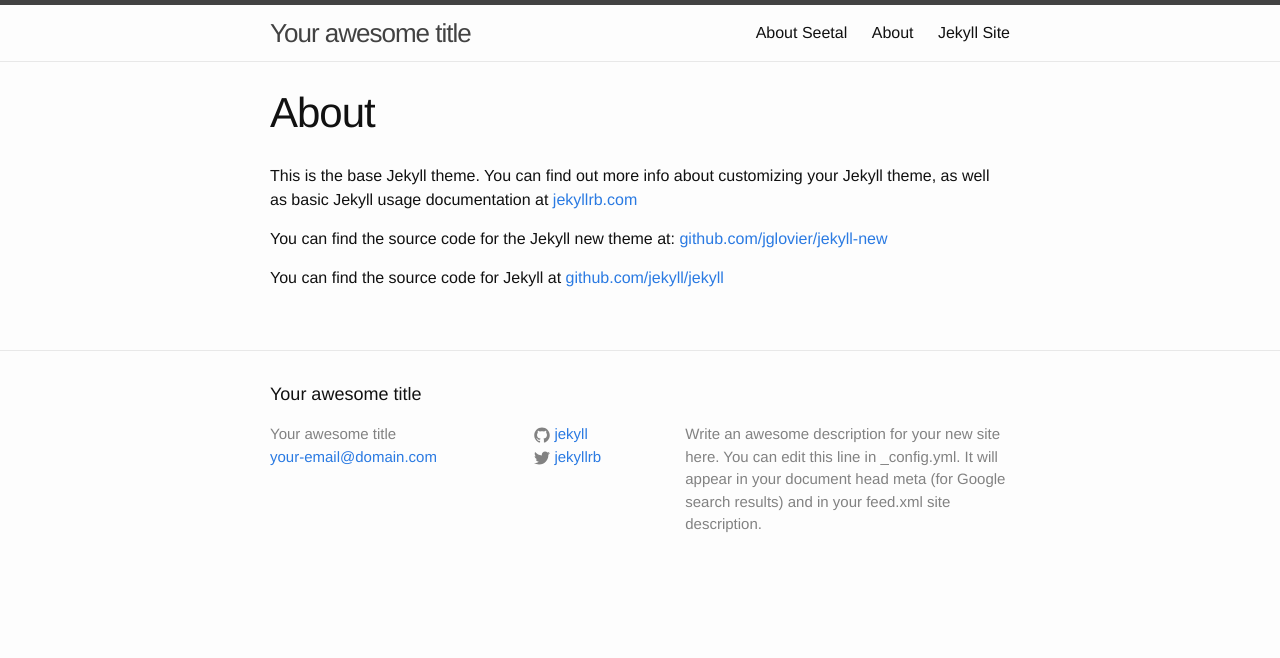
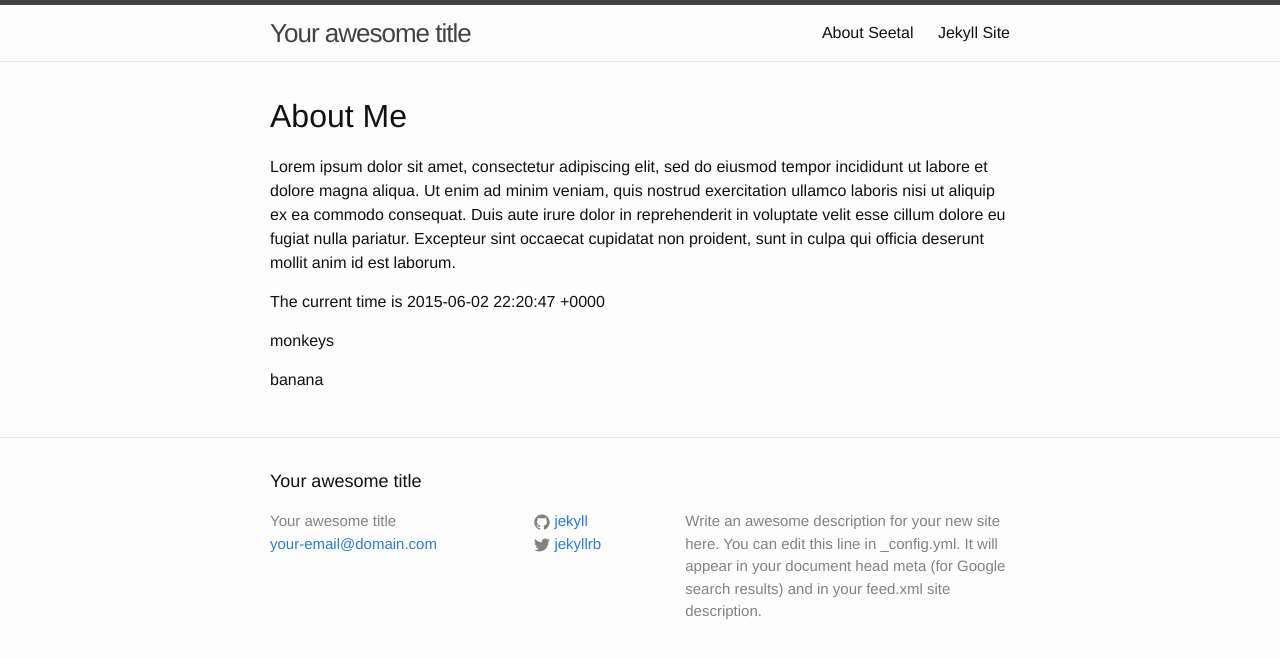
Before and after one commit to Seetal/seetal.github.io, a Jekyll site: the page built from about.html, in a window 1280 px wide. Shown: the top 658 px of the page. Built offline with Jekyll 4.4.1, drawn with Linux system fonts in a browser that asks for light colours; a file with an impossible date is left out.

Commit message:
anopther test

```diff
--- a/_config.yml
+++ b/_config.yml
@@ -10,6 +10,7 @@ url: "http://yourdomain.com" # the base hostname & protocol for your site
 twitter_username: jekyllrb
 github_username:  jekyll
 permalink: pretty
+custom_variable: monkeys
 
 # Build settings
 markdown: kramdown
--- a/about.html
+++ b/about.html
@@ -1,9 +1,14 @@
 ---
 layout: default
 title: About Seetal
+permalink: /about/
+custom_variable_two: banana
 ---
 
 <div class="home">
   <h1>About Me</h1>
   <p>Lorem ipsum dolor sit amet, consectetur adipiscing elit, sed do eiusmod tempor incididunt ut labore et dolore magna aliqua. Ut enim ad minim veniam, quis nostrud exercitation ullamco laboris nisi ut aliquip ex ea commodo consequat. Duis aute irure dolor in reprehenderit in voluptate velit esse cillum dolore eu fugiat nulla pariatur. Excepteur sint occaecat cupidatat non proident, sunt in culpa qui officia deserunt mollit anim id est laborum.</p>
+  <p>The current time is {{ site.time }}</p>
+  <p>{{ site.custom_variable }}</p>
+  <p>{{page.custom_variable_two}}</p>
 </div>
--- a/about.md
+++ /dev/null
@@ -1,11 +0,0 @@
----
-layout: page
-title: About
-permalink: /about/
----
-
-This is the base Jekyll theme. You can find out more info about customizing your Jekyll theme, as well as basic Jekyll usage documentation at [jekyllrb.com](http://jekyllrb.com/)
-
-You can find the source code for the Jekyll new theme at: [github.com/jglovier/jekyll-new](https://github.com/jglovier/jekyll-new)
-
-You can find the source code for Jekyll at [github.com/jekyll/jekyll](https://github.com/jekyll/jekyll)
```
